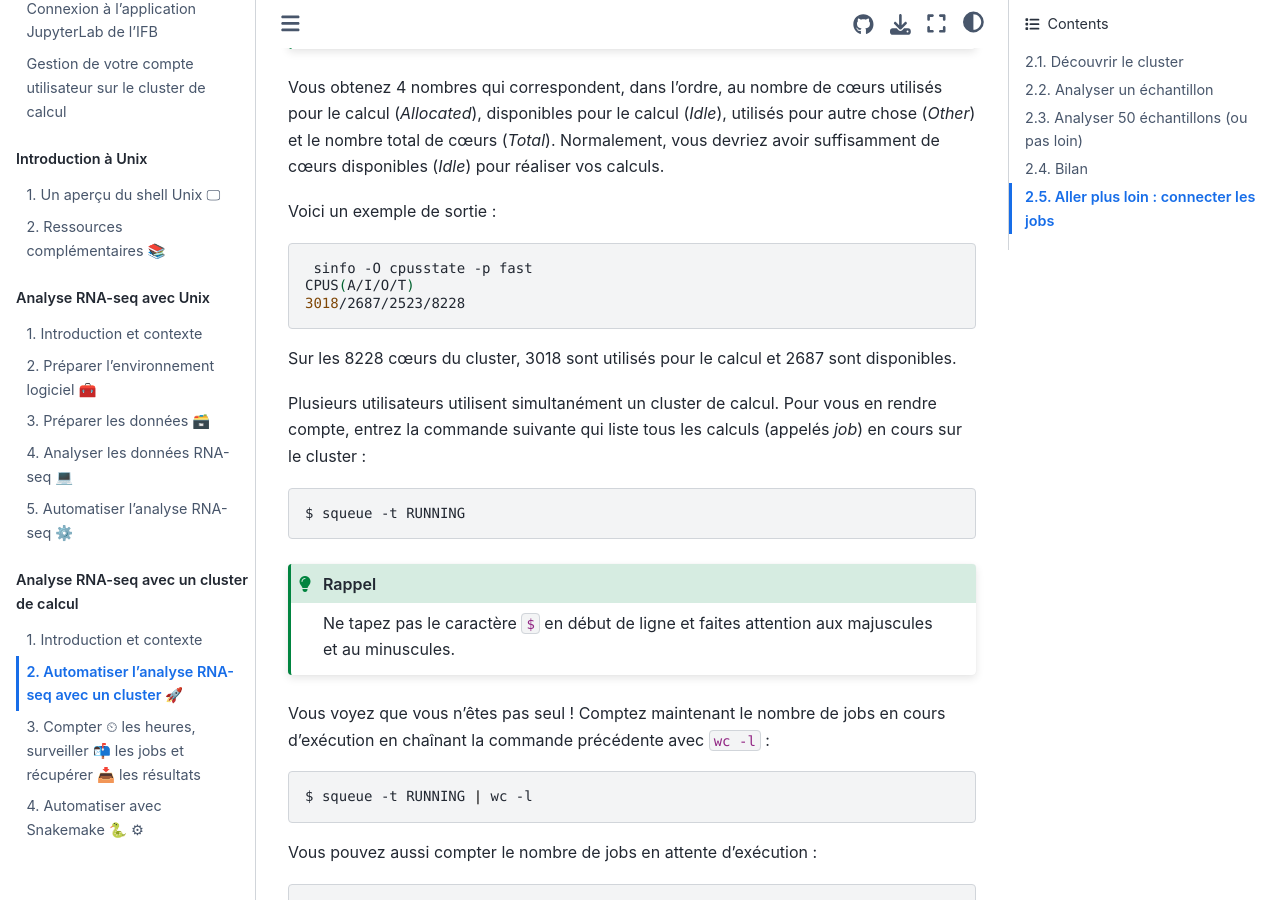
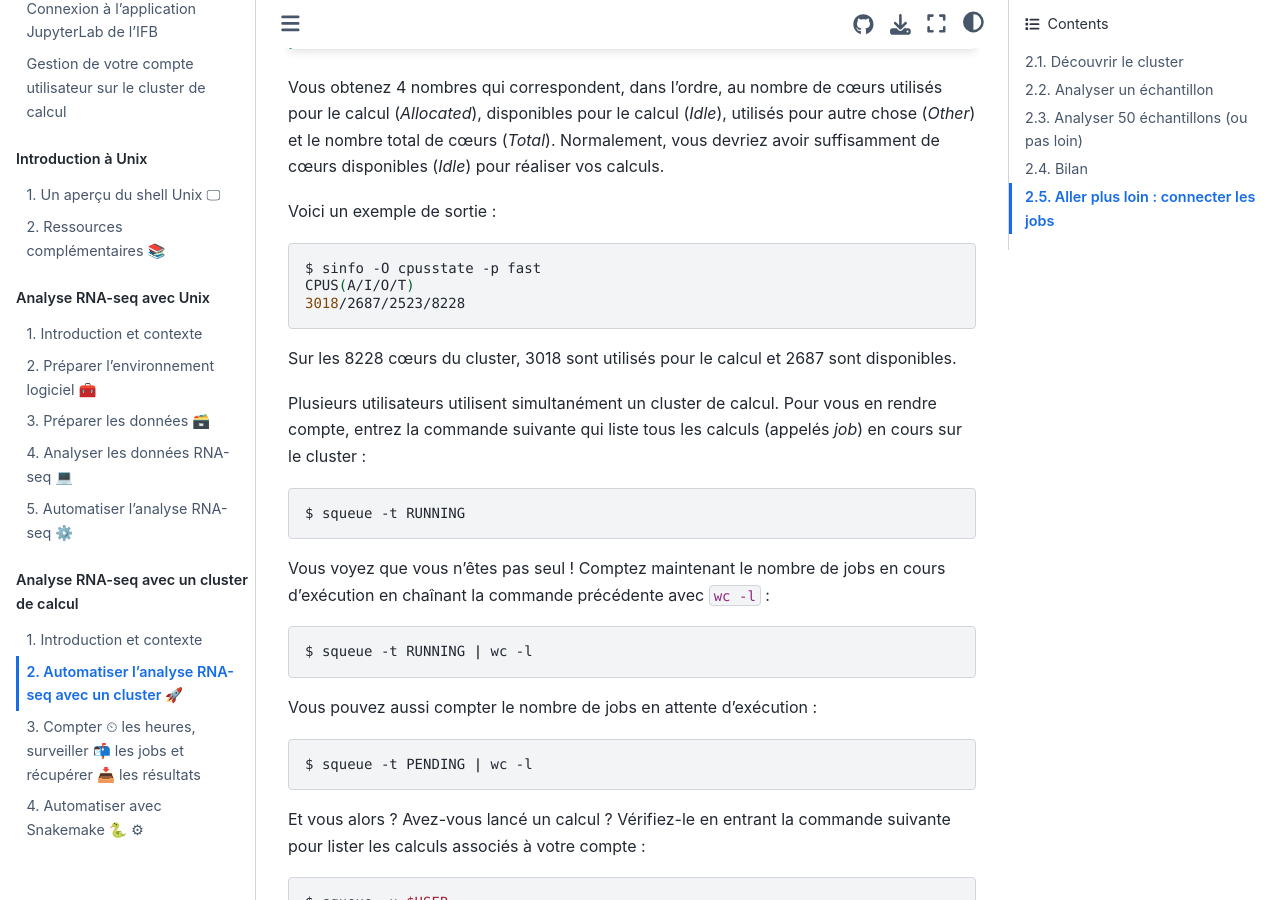
Before and after one commit to pierrepo/unix-tutorial, a Jupyter Book: the page built from content/tuto3/1_automatiser.md, in a window 1280 px wide and 900 px high, scrolled down 987 px. Built offline with Jupyter Book 1.0.4 settings and Sphinx 7.4.7 and the Sphinx Book theme 1.1.4, drawn with Linux system fonts in a browser that asks for light colours; some of the changed text lies outside the part shown.

````diff
--- a/content/tuto3/1_automatiser.md
+++ b/content/tuto3/1_automatiser.md
@@ -23,7 +23,7 @@ Vous obtenez 4 nombres qui correspondent, dans l'ordre, au nombre de cœurs util
 Voici un exemple de sortie :
 
 ```bash
- sinfo -O cpusstate -p fast
+$ sinfo -O cpusstate -p fast
 CPUS(A/I/O/T)
 3018/2687/2523/8228
 ```
@@ -34,11 +34,6 @@ Plusieurs utilisateurs utilisent simultanément un cluster de calcul. Pour vous
 
 ```bash
 $ squeue -t RUNNING
-```
-
-```{admonition} Rappel
-:class: tip
-Ne tapez pas le caractère `$` en début de ligne et faites attention aux majuscules et au minuscules.
 ```
 
 Vous voyez que vous n'êtes pas seul ! Comptez maintenant le nombre de jobs en cours d'exécution en chaînant la commande précédente avec `wc -l` :
````
Also changed, not shown: other parts of content/tuto3/1_automatiser.md (+2 -2 lines).
